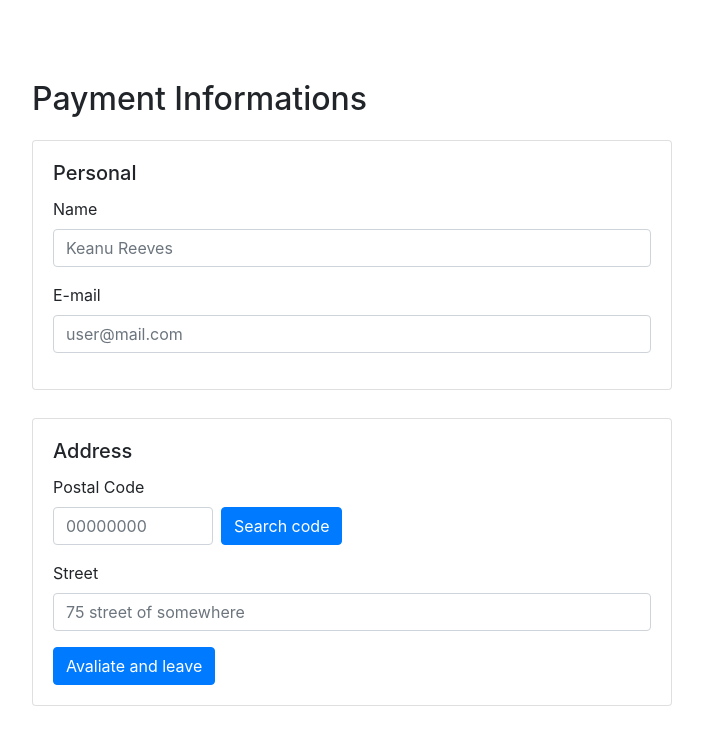
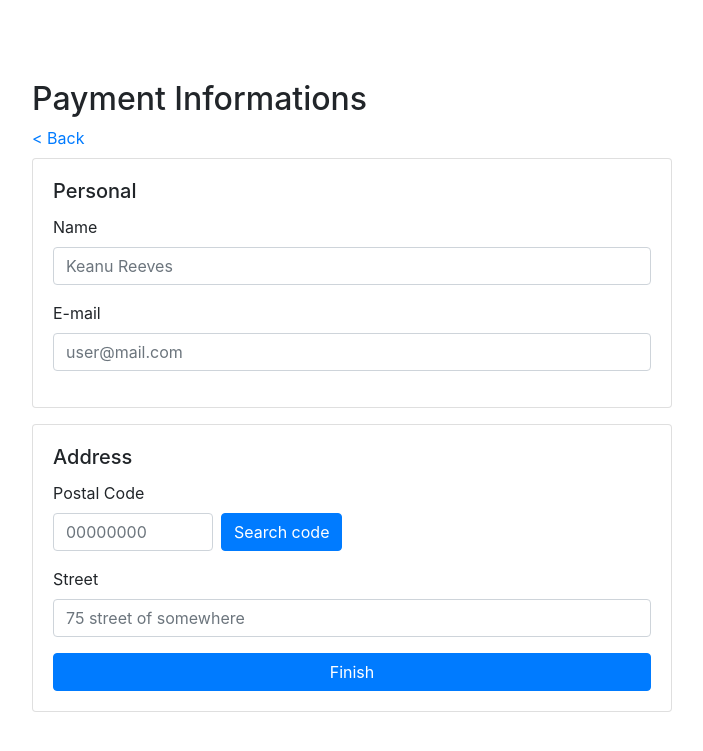
Before and after one commit to SlenderB13/natural-clothes, a Django app: template cart/templates/cart/payment.html in a window 1280 px wide. Shown: the top 751 px of the page, without its empty margins (338-1041 px from the left). Run offline with Django 3.2, Linux system fonts and the light colour scheme; the template is opened without the code that fills it, so the values that code supplies are empty; some libraries are stand-ins or nearby versions.

Commit message:
add: botão de voltar na página de pagamento

```diff
--- a/cart/templates/cart/payment.html
+++ b/cart/templates/cart/payment.html
@@ -17,6 +17,7 @@
             <div class="col-3"></div>
             <div class="col-6 d-flex flex-column justify-content-between" style="height: 80%;">
                 <h2>Payment Informations</h2>
+                <a href="{% url 'cart:bag' %}">< Back</a>
                 <div class="card m-auto" style="width: 40rem;">
                     <div class="card-body">
                     <h5 class="card-title">Personal</h5>
@@ -46,7 +47,7 @@
                           <input type="text" class="form-control" id="address-street-input" placeholder="75 street of somewhere" value="">
                         </div>
                       </form>
-                    <a href="#" class="btn btn-primary">Avaliate and leave</a>
+                    <a href="#" class="btn btn-primary" style="width: 100%;">Finish</a>
                     </div>
                 </div>
             </div>
```
